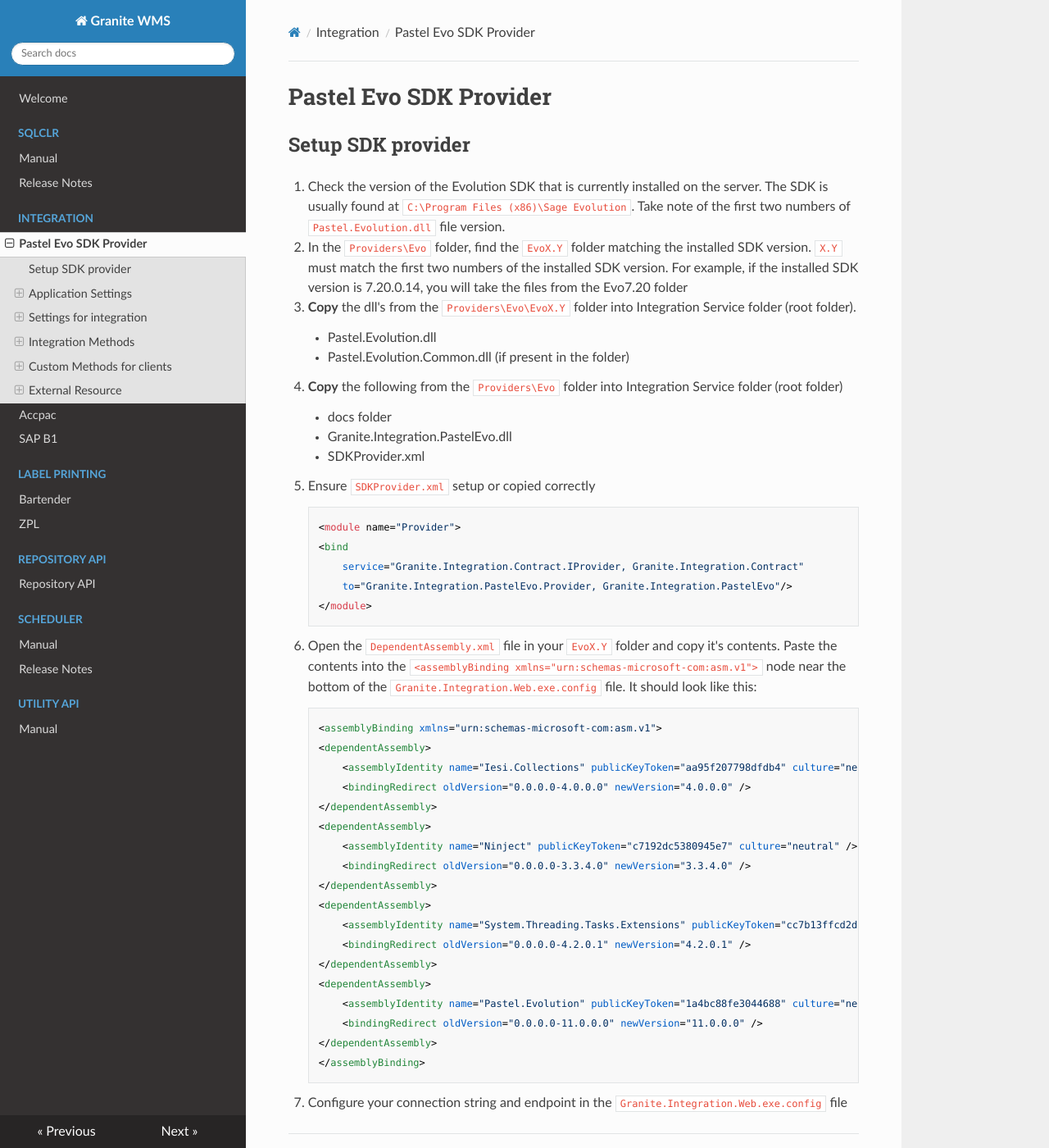
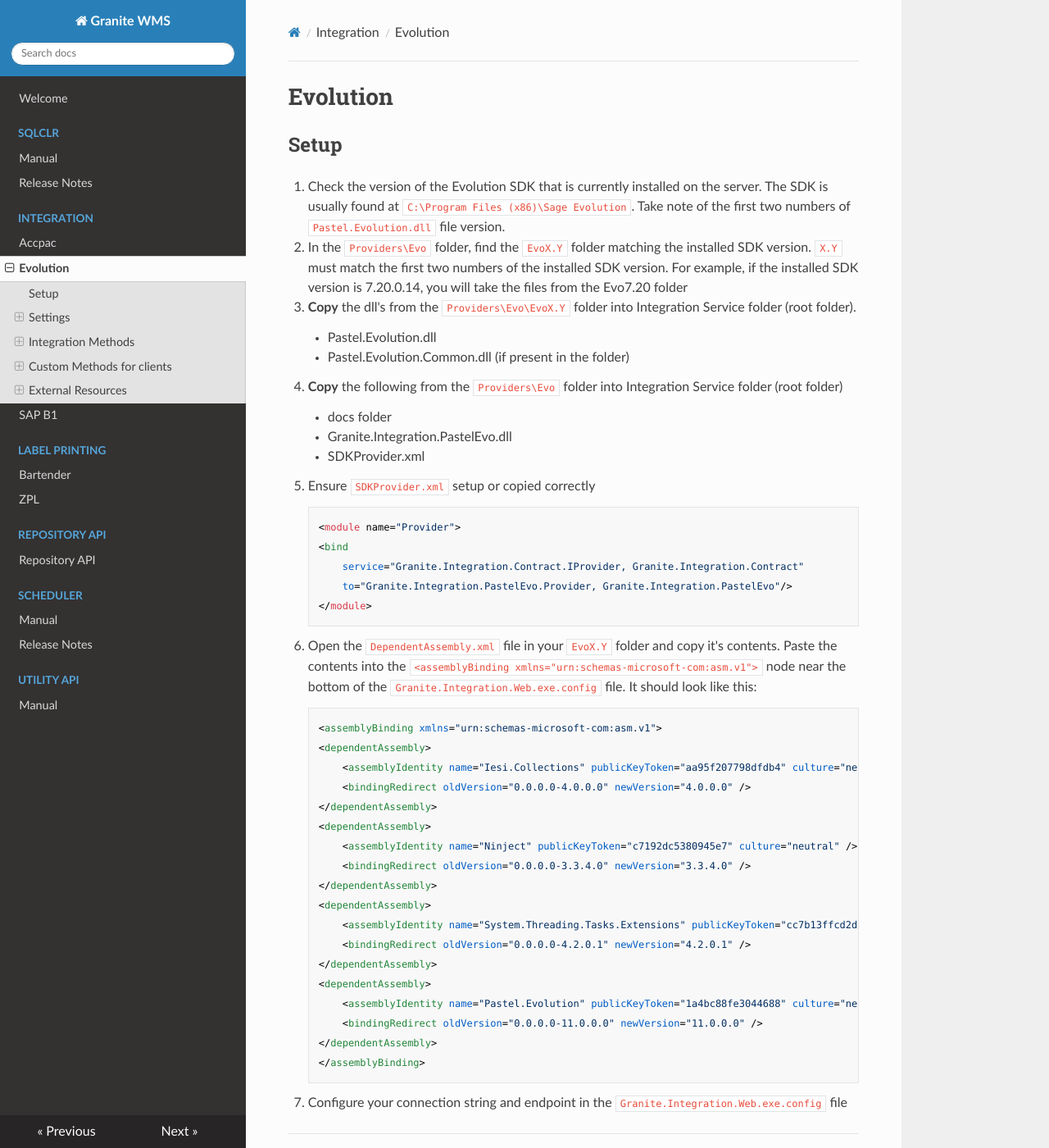
Before and after one commit to GraniteWMS/GraniteDocs, an MkDocs documentation site: the page built from docs/integration/integration-evo.md, in a window 1280 px wide and 1400 px high. Shown: the whole window at 82% size. Built offline with MkDocs 1.6.1, drawn with Linux system fonts in a browser that asks for light colours; nearby versions of some CDN libraries; some of the changed text lies outside the part shown.

Commit message:
Rename integration-evo.md

````diff
--- a/docs/integration/evo-provider.md
+++ b/docs/integration/integration-evo.md
@@ -1,6 +1,6 @@
-# Pastel Evo SDK Provider
+# Evolution
 
-## Setup SDK provider
+## Setup
 
 1. Check the version of the Evolution SDK that is currently installed on the server. The SDK is usually found at `C:\Program Files (x86)\Sage Evolution`. Take note of the first two numbers of `Pastel.Evolution.dll` file version.
 
@@ -49,7 +49,9 @@
 7. Configure your connection string and endpoint in the `Granite.Integration.Web.exe.config` file
 
 ___
-## Application Settings
+## Settings
+
+### Config File
 
 The settings for Sage 200 (Evo) are configured in the SystemSettings table. The IntegrationService will pick up the settings using the Application name specified in it's `.config` file:
 ```
@@ -97,84 +99,82 @@
 `Take note: in most cases the Data and Common Pastel EVO database is on the same SQL instance and
 settings will be the same.`
 
-### EvoSqlServer
+#### EvoSqlServer
 - SQL server instance name
 
-### EvoDatabase
+#### EvoDatabase
 - Pastel EVO database name
 
-### EvoSqlUserName
+#### EvoSqlUserName
 - SQL server username
 
-### EvoSqlPassword
+#### EvoSqlPassword
 - SQL server password
 
-### EvoCommonSqlServer
+#### EvoCommonSqlServer
 - SQL server instance name for common database
 
-### EvoCommonDatabase
+#### EvoCommonDatabase
 - Pastel EVO common database name
 
-### EvoCommonSqlUserName
+#### EvoCommonSqlUserName
 - SQL server username for common database
 
-### EvoCommonSqlPassword
+#### EvoCommonSqlPassword
 - SQL server password for common database
 
-### EvoSDKSerialNumber
+#### EvoSDKSerialNumber
 - SDK serial number
 
-### EvoSDKAuthKey
+#### EvoSDKAuthKey
 - SDK Auth key
-___
-## Settings for integration
 
-### EvoBreakApartActive
+#### EvoBreakApartActive
 - Options: true / false
 - Used by: SCRAP
 - When active validate the Batch against the EvoManufactureCodes (appsetting)
 
-### EvoManufactureActive
+#### EvoManufactureActive
 - Options: true / false
 - Used by: TAKEON
 - Workings: When active verify against EvoManufactureCodes (app setting) if valid perform custom Manufacture (MANUFACTURE post).
 
-### EvoManufactureCodes
+#### EvoManufactureCodes
 - Options: comma separated codes. Example : 3214, 3431, 9876
 - Used by: EvoManufactureActive (TAKEON, SCRAP)
 
-### EvoBranchContextActive
+#### EvoBranchContextActive
 - Options: true / false
 - Used by: Application level
 - When active set branch. Branch based on Pastel item OR EvoBranchUseLocation setting.
 - EvoBranchUseLocation: see setting.
 
-### EvoBranchUseLocation
+#### EvoBranchUseLocation
 - Options: true / false
 - Used by: EvoBranchContextActive
 - When active use Granite site on transaction as branch ID.
 
-### EvoTransactionCodeGoodsReceiveVoucher
+#### EvoTransactionCodeGoodsReceiveVoucher
 - Options: string value representing GoodsReceive Voucher code
 - Used by: TAKEON Inventory transaction code
 
-### EvoTransactionCodeAdjustments
+#### EvoTransactionCodeAdjustments
 - Options: string value representing transaction inventory code
 - Used by: ADJUSTMENT Inventory transaction code
 
-### EvoTransactionCodeReclassifyAdjustments
+#### EvoTransactionCodeReclassifyAdjustments
 - Options: string value representing transaction inventory code
 - Used by: RECLASSIFY Inventory transaction code
 
-### EvoTransactionCodeMove
+#### EvoTransactionCodeMove
 - Options: string value representing transaction inventory code
 - Used by: MOVE Inventory transaction code
 
-### EvoTransactionCodeTransfer
+#### EvoTransactionCodeTransfer
 - Options: string value representing transaction inventory code
 - Used by: TRANSFER Inventory transaction code
 
-### EvoTransactionCodeIssue
+#### EvoTransactionCodeIssue
 - Options: string value representing transaction inventory code
 - Used by: ISSUE Inventory transaction code
 ___
@@ -675,7 +675,7 @@
 ___
 
 
-## External Resource
+## External Resources
 
 ### Document Profiles/Agents
 Video on Document profiles for agents.
````
Also changed, not shown: other parts of docs/integration/integration-evo.md (+1 -1 lines).
